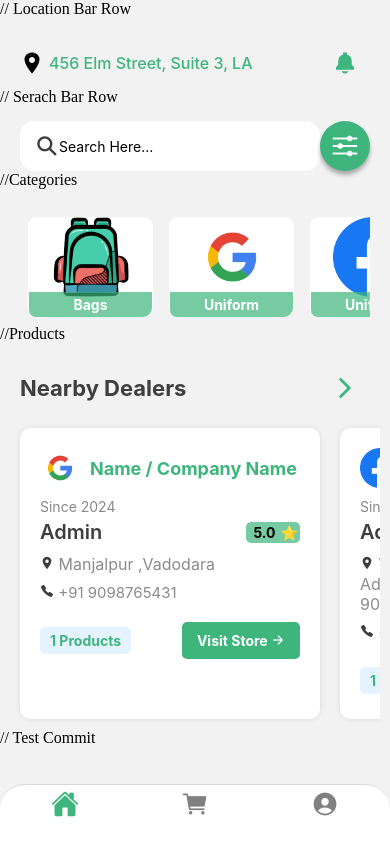
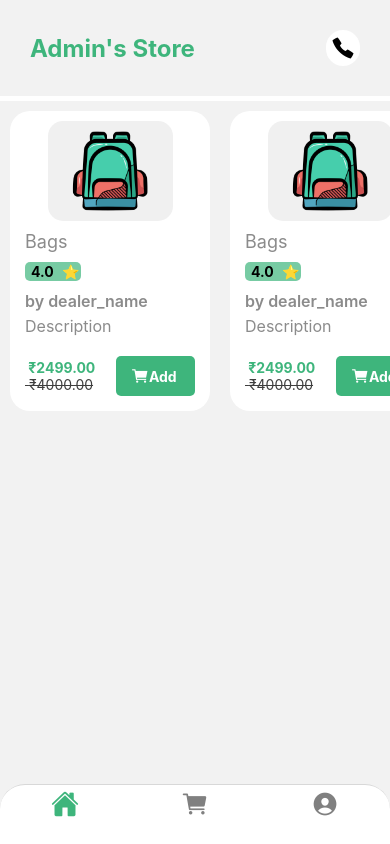
Before and after one commit to nirmal-wack/shraddha, a React Native app: screen /ProductPage in a window 390 px wide. Built offline with nearby package versions, Linux system fonts and the light colour scheme.

Commit message:
ProductCard Created

```diff
--- a/components/DealerCards.tsx
+++ b/components/DealerCards.tsx
@@ -12,9 +12,10 @@ type DealerCardsProps = {
     address : string ,
     phone : string ,
     no_product : string ,
+    onPress : any ,
 }
 
-function DealerCards ( { image , company_name , year , dealer_name , rating , address , phone , no_product  } : DealerCardsProps ) {
+function DealerCards ( { image , company_name , year , dealer_name , rating , address , phone , no_product , onPress  } : DealerCardsProps ) {
   return (
     <View style={styles.cardContainer}>
       {/* Logo and Title */}
@@ -52,7 +53,7 @@ function DealerCards ( { image , company_name , year , dealer_name , rating , ad
         <TouchableOpacity style={styles.productsButton}>
           <Text style={styles.productsButtonText}>{no_product} Products</Text>
         </TouchableOpacity>
-        <TouchableOpacity style={styles.visitButton}>
+        <TouchableOpacity style={styles.visitButton} onPress = {onPress}>
           <Text style={styles.visitButtonText}>Visit Store </Text>
           <IonIcon name = "arrow-forward-sharp" size = {14} color='#fff'/>
 
--- /dev/null
+++ b/components/ProductCard.tsx
@@ -0,0 +1,156 @@
+import React from "react";
+import { Image, StyleSheet, Text, View , TouchableOpacity } from "react-native";
+import { IonIcon } from "./Icons";
+
+type ProductCard = {
+    image : any ,
+    name : any ,
+    style : any ,
+
+}
+
+function ProductCard( { image , name , style } : ProductCard) {
+    return (
+        <View style={styles.card}>
+            <View style={styles.imageContainer}>
+                <Image source={image} style={styles.image} />
+            </View>
+
+        <View style = {styles.textContainer}>
+         <Text style={styles.productNameText}>Bags</Text>
+           <View style = {styles.ratingContainer}>
+              <Text style={styles.rating}>4.0 </Text>
+              <Text>⭐</Text>
+            </View>
+          <Text style={styles.sellerNameText}>by dealer_name</Text>
+
+          {/* Address & Contact */}
+      <Text style={styles.description}>
+        {/* <Text style={styles.boldText}>Address: </Text> */}
+        Description
+      </Text>
+
+
+        </View>
+{/* Products and Button */}
+    <View style={styles.footer}>
+          <View style = {styles.priceContainer}>
+            <Text style={styles.productPrice}> ₹2499.00</Text>
+            <Text style={styles.productOldPrice}> ₹4000.00</Text>
+          </View>
+          <TouchableOpacity style={styles.addToCart}>
+            <IonIcon name = "cart-sharp" size = {18} color='#fff'/>
+            <Text style={styles.addToCartText}>Add </Text>
+          </TouchableOpacity>
+        </View>
+
+
+    </View>
+    );
+}
+
+const styles = StyleSheet.create({
+
+    card: {
+
+      width: 200,
+      height: 300,
+      backgroundColor : "#fff",
+      padding : 10,
+      borderRadius : 20 ,
+      marginHorizontal : 10 ,
+
+    },
+    imageContainer: {
+        width: 125,
+        height: 100,
+        borderRadius: 15,
+        alignItems:"center",
+        alignSelf : "center",
+        justifyContent : "center",
+        backgroundColor : "#f0f0f0"
+    },
+    image: {
+        width: 80,
+        height: 80,
+        borderRadius: 15,
+    },
+    textContainer : {
+      alignItems : "flex-start",
+      paddingHorizontal : 5,
+    },
+    productNameText: {
+      marginTop: 10,
+      fontSize: 18,
+      color: 'rgba(62, 62, 62 , 0.6)',
+    },
+    sellerNameText: {
+      fontSize: 16,
+      fontWeight: '600',
+      marginTop : 10 ,
+      color: 'rgba(62, 62, 62 , 0.6)',
+    },
+    nameContainer: {
+      flexDirection: 'row',
+      alignItems: 'center',
+      marginVertical: 5,
+      justifyContent : "space-between"
+    },
+    ratingContainer: {
+      flexDirection: 'row',
+      alignItems: 'center',
+      backgroundColor : "rgba(62, 181, 124,0.7)",
+      marginTop : 10 ,
+      padding : 1 ,
+      borderRadius : 5 ,
+
+    },
+    rating: {
+      fontSize: 14,
+      fontWeight: 'bold',
+      marginRight: 5,
+      marginLeft : 5,
+    },
+    description: {
+      fontSize: 16,
+      color: 'rgba(62, 62, 62 , 0.6)',
+      marginVertical: 5,
+      marginTop : 5 ,
+    },
+    footer: {
+      flexDirection: 'row',
+      justifyContent: 'space-between',
+      alignItems: 'center',
+      marginTop: 10,
+      padding : 5 ,
+    },
+    priceContainer: {
+     flexDirection : "column"
+    },
+    productPrice: {
+      color: '#3EB57C',
+      fontWeight: 'bold',
+    },
+    productOldPrice : {
+      color: '#3E3E3E',
+      // fontWeight: 'bold',
+      textDecorationLine: 'line-through',
+      textDecorationStyle: 'solid'
+    },
+
+    addToCart: {
+      backgroundColor: '#3EB57C',
+      borderRadius: 5,
+      paddingHorizontal: 15,
+      paddingVertical: 10,
+      flexDirection : "row",
+      alignItems : "center",
+    },
+    addToCartText: {
+      color: '#fff',
+      fontWeight: 'bold',
+    },
+
+});
+
+export default ProductCard;
--- a/navigations/UserIndex.tsx
+++ b/navigations/UserIndex.tsx
@@ -19,6 +19,8 @@ import OtpVerificationScreen from "../src/screens/OtpVerificationScreen";
 
 import Notification from "../src/screens/Notification";
 import Filter from "../src/screens/Filter";
+import ProductPage from "../src/screens/ProductPage";
+
 //Navigations
 import { createNativeStackNavigator, NativeStackScreenProps } from "@react-navigation/native-stack";
 import { createBottomTabNavigator } from "@react-navigation/bottom-tabs";
@@ -40,6 +42,7 @@ export type RootStackParmeterList = {
     Notification : undefined
     Filter : undefined
     HomePage : undefined
+    ProductPage : undefined
 
 };
 
@@ -82,6 +85,7 @@ const HomeStackNavigator = createNativeStackNavigator<RootStackParmeterList>();
 export type HomePageProps = NativeStackScreenProps<RootStackParmeterList, "HomePage">;
 export type NotificationProps = NativeStackScreenProps<RootStackParmeterList, "Notification">;
 export type FilterProps = NativeStackScreenProps<RootStackParmeterList, "Filter">;
+export type ProductPageProps = NativeStackScreenProps<RootStackParmeterList , "ProductPage">
 
 // Nested Screens From Home
 function HomeStack() {
@@ -90,6 +94,7 @@ function HomeStack() {
         <HomeStackNavigator.Screen name="HomePage" component={HomePage} />
         <HomeStackNavigator.Screen name="Notification" component={Notification} />
         <HomeStackNavigator.Screen name="Filter" component={Filter} />
+        <HomeStackNavigator.Screen name="ProductPage" component ={ProductPage}/>
       </HomeStackNavigator.Navigator>
     );
   }
--- a/src/screens/HomePage.tsx
+++ b/src/screens/HomePage.tsx
@@ -64,7 +64,7 @@ function HomePage({ navigation }: HomePageProps) {
             rating = "5.0"
             address = "Manjalpur ,Vadodara"
             phone = " +91 9098765431"
-            no_product = "1" />
+            no_product = "1" onPress = {() => navigation.navigate("ProductPage")} />
 
 <DealerCards image={ImagesAssets.facebook}
             company_name = "Name / Company Name"
@@ -73,7 +73,7 @@ function HomePage({ navigation }: HomePageProps) {
             rating = "5.0"
             address = "Vadodara Address,,Vadodara,Gujarat,India-909090"
             phone = " +91 9098765432"
-            no_product = "1" />
+            no_product = "1" onPress = {() => navigation.navigate("ProductPage")} />
 
 
         </ScrollView>
--- /dev/null
+++ b/src/screens/ProductPage.tsx
@@ -0,0 +1,97 @@
+import React from "react";
+import { ScrollView, StyleSheet, Text, View , TouchableOpacity } from "react-native";
+import ProductCard from "../../components/ProductCard";
+import { ImagesAssets } from "../../assets/ImageAsset";
+import { IonIcon } from "../../components/Icons";
+
+function ProductPage(){
+
+    return(
+        <View style = {styles.container}>
+            <View style={styles.header}>
+                <Text style={styles.headerTitle}>Admin's Store</Text>
+                <View style = {styles.callIcon}>
+                    <IonIcon name = "call-sharp" size = {24} color='#000'/>
+                </View>
+            </View>
+
+      {/* Profile Info Section */}
+      {/* <View style={styles.profileSection}>
+        <Text>fasdfib</Text>
+      </View> */}
+
+            <View style = {styles.productListContainer}>
+                <ScrollView horizontal = {true}   >
+                    <ProductCard style={styles.card} image={ImagesAssets.backpack} name="Bags" />
+                    <ProductCard style={styles.card} image={ImagesAssets.backpack} name="Bags" />
+                    <ProductCard style={styles.card} image={ImagesAssets.backpack} name="Bags" />
+
+                </ScrollView>
+            </View>
+        </View>
+
+    )
+
+}
+
+
+
+const styles = StyleSheet.create({
+    container: {
+        flex: 1,
+        backgroundColor: "#f2f2f2",
+    },
+    header: {
+        flexDirection: "row",
+        justifyContent : "space-between",
+        padding: 30,
+        alignItems :"center",
+        backgroundColor: "#f2f2f2",
+        borderBottomWidth : 5 ,
+        borderBottomColor : "#fff",
+      },
+      callIcon: {
+        backgroundColor : "#fff",
+        padding : 5 ,
+        borderRadius : 20 ,
+
+
+      },
+      headerTitle: {
+        color: "#3EB57C",
+        fontSize: 24,
+        fontWeight: "bold",
+      },
+    accountOverview: {
+        flex: 1,
+        backgroundColor: "#f2f2f2",
+        borderTopLeftRadius: 20,
+        borderTopRightRadius: 20,
+        padding: 10,
+      },
+        productTitle: {
+    fontSize: 22,
+    color: '#3E3E3E',
+    fontWeight: "bold",
+  },
+    productListContainer: {
+        flexDirection: 'row',
+        justifyContent: 'space-between',
+        alignItems: "center",
+        width: '100%',
+        marginTop: 10,
+        // backgroundColor : "rgba(62, 62, 62 , 0.6)"
+        // paddingHorizontal: 10,
+    },
+    scrollViewContainer: {
+        flexDirection: "row",
+        alignItems: "center", // Optional, for better alignment
+    },
+    card: {
+        marginRight: 20, // Adds spacing between cards
+    },
+
+});
+
+
+export default ProductPage
```
